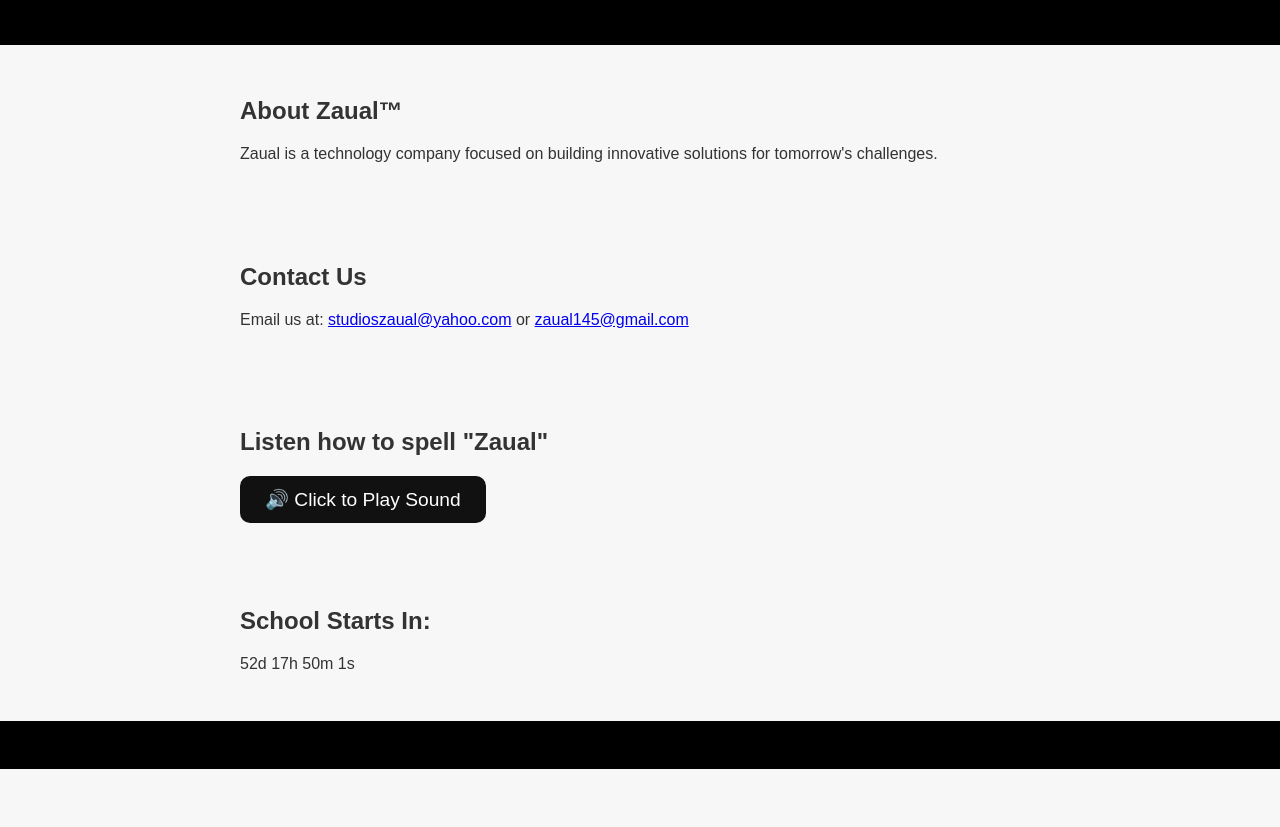
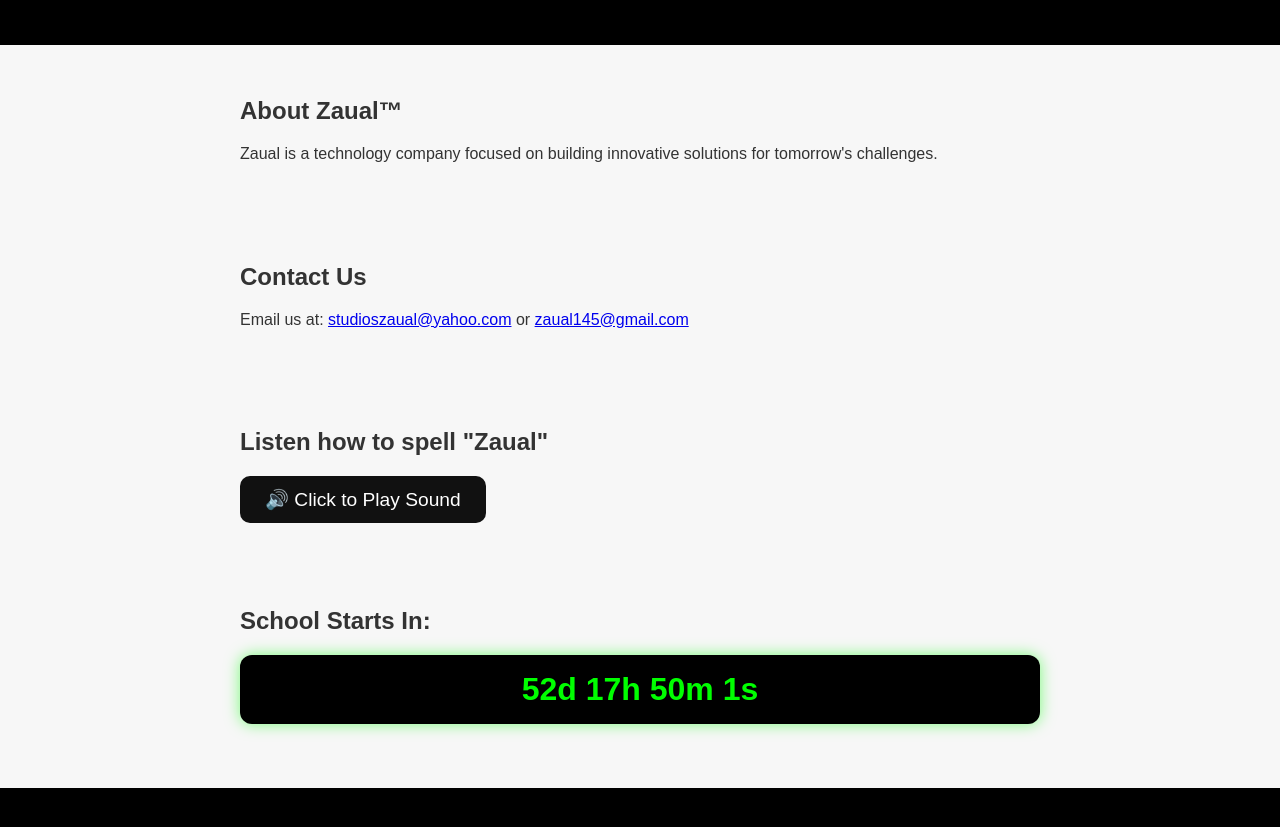
Before and after one commit to Ziadmust2/Zaual, a plain HTML site: page index.html in a window 1280 px wide. Shown: the part 133-960 px from the top of the page. Before the commit the page ends 902 px from the top, so only its background shows below. Drawn offline with Linux system fonts and the light colour scheme.

Commit message:
Update styles.css

```diff
--- a/styles.css
+++ b/styles.css
@@ -46,3 +46,16 @@ button:hover {
 button:active {
   transform: scale(0.96);
 }
+
+/* Countdown Timer Styling */
+#countdown {
+  font-size: 2rem;
+  font-weight: bold;
+  background-color: #000;
+  color: #0f0;
+  padding: 1rem 2rem;
+  border-radius: 12px;
+  text-align: center;
+  box-shadow: 0 0 15px rgba(0, 255, 0, 0.5);
+  margin-top: 1rem;
+}
```
